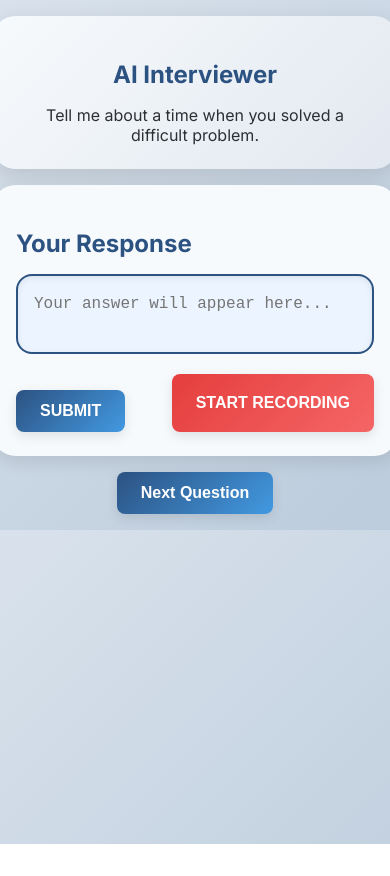
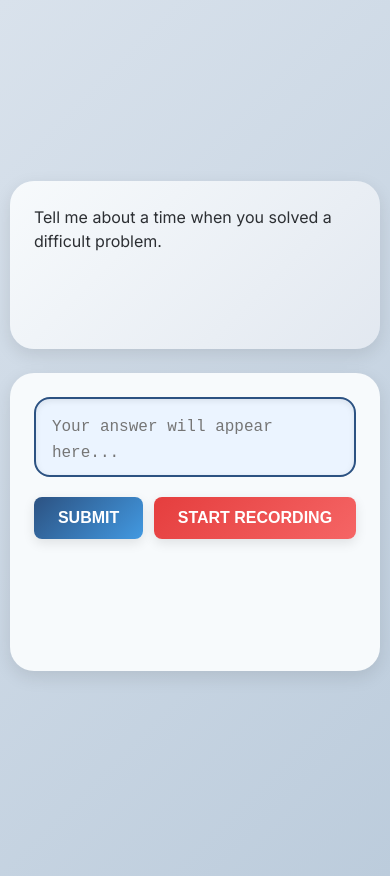
Before and after one commit to WindowsDotExe/HackED2025, a React (Create React App) app in the folder frontend/my-react-app/: page /ChatBot in a window 390 px wide. Before the commit the page ends 844 px from the top, so only its background shows below. Built offline with nearby package versions, Linux system fonts and the light colour scheme.

Commit message:
updated front-end

```diff
--- a/frontend/my-react-app/src/Pages/ChatBot.jsx
+++ b/frontend/my-react-app/src/Pages/ChatBot.jsx
@@ -23,51 +23,79 @@ const ChatBot = () => {
     setShowNextButton(false)
     setIsSubmitted(false)
 
+    // Reset the textarea height to minimal
     if (textareaRef.current) {
       textareaRef.current.style.height = "80px"
     }
   }
 
   const submitAnswer = () => {
-    if (userInput.trim()) {
+    if (!userInput.trim()) {
+      alert("Please type your answer first!")
+      return
+    }
+
     setFeedback(
-        "Your response demonstrates problem-solving skills and initiative. Consider providing more specific details about the steps you took to solve the problem and the outcome of your actions."
+      "Your response demonstrates problem-solving skills and initiative. " +
+        "Consider providing more specific details about the steps you took..."
     )
     setShowNextButton(true)
     setIsSubmitted(true)
   }
-  }
 
   const toggleRecording = () => {
     setIsRecording(!isRecording)
-    // Add your speech-to-text logic here
+    // Add your speech-to-text logic here if needed
+  }
+
+  const handleTextareaChange = (e) => {
+    // Only allow changes if not submitted
+    if (!isSubmitted) {
+      setUserInput(e.target.value)
+      // Auto-resize logic up to 200px
+      const target = e.target
+      target.style.height = "auto"
+      const newHeight = Math.min(target.scrollHeight, 200)
+      target.style.height = `${newHeight}px`
+    }
   }
 
   return (
     <div className="chat-container">
       <div className="moving-background"></div>
+
+      {/* Smaller AI Box */}
       <div className="chat-box ai-box">
-        <h2>AI Interviewer</h2>
         <div className="text-content">{aiQuestion}</div>
       </div>
+
+      {/* Larger User Box */}
       <div className="chat-box user-box">
-        <h2>Your Response</h2>
         <textarea
           className={`answer-bubble ${isSubmitted ? "locked" : ""}`}
           ref={textareaRef}
           value={userInput}
-          onChange={(e) => !isSubmitted && setUserInput(e.target.value)}
+          onChange={handleTextareaChange}
           placeholder="Your answer will appear here..."
           disabled={isSubmitted}
         />
+
+        {/* Hide buttons once submitted */}
+        {!isSubmitted && (
           <div className="button-container">
-          <button className="submit-button" onClick={submitAnswer} disabled={isSubmitted}>
+            <button
+              className="submit-button"
+              onClick={submitAnswer}
+              disabled={isSubmitted}
+            >
               Submit
             </button>
             <button className="record-button" onClick={toggleRecording}>
               {isRecording ? "Stop Recording" : "Start Recording"}
             </button>
           </div>
+        )}
+
         {feedback && (
           <div className="feedback-container">
             <h3 className="feedback-heading">Feedback</h3>
@@ -76,10 +104,19 @@ const ChatBot = () => {
             </div>
           </div>
         )}
-      </div>
-      <button className={`next-question-button ${showNextButton ? "show" : ""}`} onClick={fetchNextQuestion}>
+
+        {/* Next question button under feedback */}
+        {showNextButton && (
+          <div className="next-question-container">
+            <button
+              className="next-question-button"
+              onClick={fetchNextQuestion}
+            >
               Next Question
             </button>
+          </div>
+        )}
+      </div>
     </div>
   )
 }
--- a/frontend/my-react-app/src/Styles/ChatBot.css
+++ b/frontend/my-react-app/src/Styles/ChatBot.css
@@ -1,34 +1,46 @@
 @import url("https://fonts.googleapis.com/css2?family=Inter:wght@400;500;600&display=swap");
 
+/* === PAGE-LEVEL STYLES === */
 body {
   margin: 0;
   padding: 0;
   font-family: "Inter", sans-serif;
-  background: linear-gradient(135deg, #d9e2ec, #bcccdc); /* Smooth modern gradient */
+  background: linear-gradient(135deg, #d9e2ec, #bcccdc);
   color: #2C2F33;
+
+  /* Remove scrolling so the page is static */
   overflow: hidden;
 }
 
-/* === MAIN LAYOUT === */
+/* === MAIN CONTAINER === */
 .chat-container {
   display: flex;
   flex-direction: column;
   align-items: center;
-  justify-content: center;
-  height: 100vh;
+  justify-content: center; /* Center vertically/horizontally */
+  height: 100vh;           /* Full viewport height */
   padding: 2rem;
   position: relative;
 }
 
-/* === AI QUESTION BOX === */
+/* === SHARED BOX STYLES (BORDER, RADIUS, ETC.) === */
+.chat-box {
+  background: #f7fafc;
+  border-radius: 24px;
+  box-shadow: 0 6px 18px rgba(0, 0, 0, 0.1);
+  margin-bottom: 1.5rem;
+  position: relative;
+}
+
+/* === AI BOX (TOP BOX) ===
+   Smaller size, left-aligned */
 .ai-box {
-  width: 100%;
-  max-width: 800px;
-  background: linear-gradient(135deg, #f7fafc, #e2e8f0); /* Soft gradient */
-  border-radius: 24px;
+  width: 80%;
+  max-width: 1200px;
+  min-height: 120px; /* not too tall */
   padding: 1.5rem;
-  box-shadow: 0 8px 24px rgba(0, 0, 0, 0.12); /* Subtle depth */
-  text-align: center;
+  text-align: left;
+  background: linear-gradient(135deg, #f7fafc, #e2e8f0);
   transition: transform 0.2s ease-in-out;
 }
 
@@ -36,47 +48,26 @@ body {
   transform: scale(1.02);
 }
 
-.ai-box h2 {
-  font-size: 1.5rem;
-  font-weight: 700;
-  color: #2c5282;
-  margin-bottom: 1rem;
+.ai-box .text-content {
+  font-size: 1rem;
+  line-height: 1.5;
+  color: #2C2F33;
 }
 
-/* === ANSWER SECTION (USER RESPONSE) === */
+/* === USER BOX (BOTTOM BOX) ===
+   Larger width, bigger min-height */
 .user-box {
-  width: 100%;
-  max-width: 800px;
-  background: #f7fafc;
-  border-radius: 24px;
+  width: 80%;         /* wider */
+  max-width: 1200px;  /* bigger max */
+  min-height: 250px;  /* taller */
   padding: 1.5rem;
-  box-shadow: 0 6px 18px rgba(0, 0, 0, 0.1);
-  margin-top: 1rem;
-  position: relative;
 }
 
-.user-box h2 {
-  font-size: 1.5rem;
-  font-weight: 700;
-  color: #2c5282;
-  margin-bottom: 1rem;
-}
-
-/* === ANSWER BUBBLE (Locks after submission) === */
-
-
-/* Add this to ChatBot.css */
-.answer-bubble.placeholder::before {
-    content: attr(data-placeholder);
-    color: #aaa;
-    pointer-events: none;
-    display: block;
-  }
-
+/* === ANSWER BUBBLE / TEXTAREA === */
 .answer-bubble {
   width: 100%;
   min-height: 80px;
-max-height: 200px;
+  max-height: 200px; /* auto-resize up to 200px, then scroll */
   border: 2px solid #2c5282;
   border-radius: 16px;
   padding: 16px;
@@ -88,23 +79,31 @@ overflow-y: auto;
   box-sizing: border-box;
   transition: all 0.3s ease-in-out;
   box-shadow: inset 0 2px 6px rgba(0, 0, 0, 0.08);
-resize: none; /* Prevent resizing */
+  resize: none;
 }
 
+/* Locked styling: can't type, but still can scroll */
 .answer-bubble.locked {
   background-color: #cbd5e0;
-pointer-events: none;
   opacity: 0.7;
+  /* IMPORTANT: pointer-events: auto -> so user can scroll */
+  pointer-events: auto;
 }
-/* === SUBMIT BUTTON === */
-.submit-button {
+
+/* === SUBMIT & RECORD BUTTONS === */
+.button-container {
+  display: flex;
+  justify-content: space-between;
+  width: 100%;
   margin-top: 1rem;
+}
+
+.submit-button,
+.record-button {
   padding: 0.75rem 1.5rem;
   font-size: 1rem;
   font-weight: 600;
   text-transform: uppercase;
-  background: linear-gradient(135deg, #2c5282, #4299e1);
-  color: #ffffff;
   border: none;
   border-radius: 8px;
   cursor: pointer;
@@ -112,17 +111,35 @@ opacity: 0.7;
   box-shadow: 0 4px 12px rgba(0, 0, 0, 0.1);
 }
 
+/* Submit button styling */
+.submit-button {
+  background: linear-gradient(135deg, #2c5282, #4299e1);
+  color: #ffffff;
+}
 .submit-button:hover {
   background: linear-gradient(135deg, #1e3a5f, #3182ce);
   transform: scale(1.05);
 }
-
 .submit-button:disabled {
   background: #718096;
   cursor: not-allowed;
 }
 
-/* === FEEDBACK SECTION (SCROLLABLE) === */
+/* Record button styling */
+.record-button {
+  background: linear-gradient(135deg, #e53e3e, #f56565);
+  color: #ffffff;
+}
+.record-button:hover {
+  background: linear-gradient(135deg, #c53030, #e53e3e);
+  transform: scale(1.05);
+}
+.record-button:disabled {
+  background: #718096;
+  cursor: not-allowed;
+}
+
+/* === FEEDBACK SECTION === */
 .feedback-container {
   margin-top: 1.5rem;
 }
@@ -146,12 +163,13 @@ opacity: 0.7;
   box-shadow: inset 0 2px 6px rgba(0, 0, 0, 0.08);
 }
 
-/* === NEXT QUESTION BUTTON (FLOATS ON RIGHT) === */
+/* === NEXT QUESTION CONTAINER & BUTTON === */
+.next-question-container {
+  margin-top: 1rem;
+  text-align: right; /* position button to bottom-right */
+}
+
 .next-question-button {
-  position: absolute;
-  right: 2rem;
-  top: 50%;
-  transform: translateY(-50%);
   padding: 0.75rem 1.5rem;
   font-size: 1rem;
   font-weight: 600;
@@ -162,66 +180,28 @@ opacity: 0.7;
   cursor: pointer;
   transition: all 0.3s ease;
   box-shadow: 0 4px 12px rgba(0, 0, 0, 0.1);
-  display: none;
-}
-
-.next-question-button.show {
-  display: block;
 }
 
 .next-question-button:hover {
   background: linear-gradient(135deg, #1e3a5f, #3182ce);
 }
 
+/* Mobile adjustments */
 @media (max-width: 768px) {
   .chat-container {
     padding: 1rem;
-    height: auto;
   }
 
-  .ai-box, .user-box {
-    width: 100%;
-    max-width: none;
+  .ai-box {
+    width: 90%;
   }
 
-  .next-question-button {
-    position: static;
+  .user-box {
+    width: 90%;
+  }
+
+  .next-question-container {
+    text-align: center;
     margin-top: 1rem;
-    transform: none;
-    text-align: center;
-    display: block;
   }
 }
-
-.button-container {
-    display: flex;
-    justify-content: space-between;
-    width: 100%;
-    max-width: 800px;
-    margin-top: 1rem;
-  }
-
-  /* Record button styles */
-.record-button {
-    padding: 0.75rem 1.5rem;
-    font-size: 1rem;
-    font-weight: 600;
-    text-transform: uppercase;
-    background: linear-gradient(135deg, #e53e3e, #f56565);
-    color: #ffffff;
-    border: none;
-    border-radius: 8px;
-    cursor: pointer;
-    transition: all 0.3s ease;
-    box-shadow: 0 4px 12px rgba(0, 0, 0, 0.1);
-}
-
-.record-button:hover {
-background: linear-gradient(135deg, #c53030, #e53e3e);
-transform: scale(1.05);
-}
-
-.record-button:disabled {
-background: #718096;
-cursor: not-allowed;
-}
```
Lines whose indentation alone changed are shown as unchanged.
